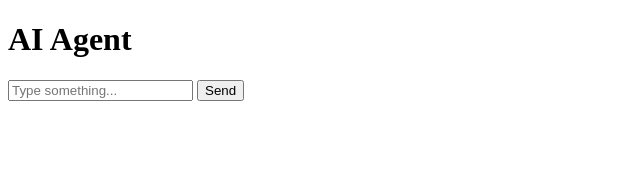
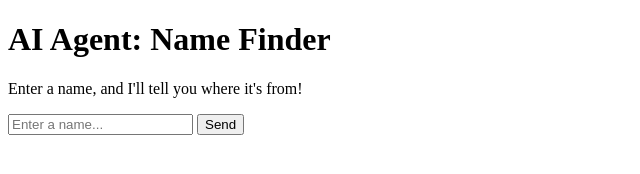
Before and after one commit to april19833/husband, a plain HTML site: page index.html in a window 1280 px wide. Shown: the whole page, without its empty margins (0-640 px from the left). Drawn offline with Linux system fonts and the light colour scheme.

Commit message:
Update index.html

```diff
--- a/index.html
+++ b/index.html
@@ -6,8 +6,9 @@
   <title>AI Agent</title>
 </head>
 <body>
-  <h1>AI Agent</h1>
-  <input type="text" id="userInput" placeholder="Type something...">
+  <h1>AI Agent: Name Finder</h1>
+  <p>Enter a name, and I'll tell you where it's from!</p>
+  <input type="text" id="userInput" placeholder="Enter a name...">
   <button onclick="respond()">Send</button>
   <div id="response"></div>
 
```
